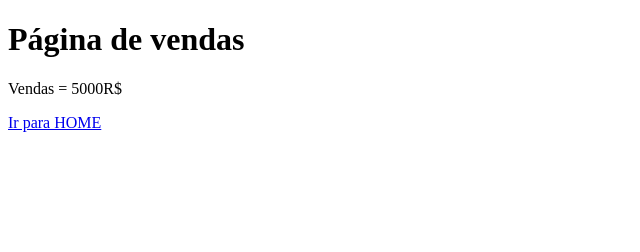
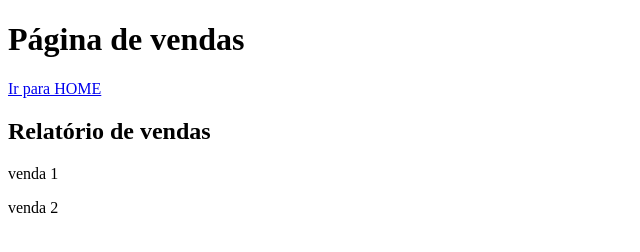
Before and after one commit to Mateusinbessa/learninggithub, a plain HTML site: page vendas.html in a window 1280 px wide. Shown: the whole page, without its empty margins (0-640 px from the left). Drawn offline with Linux system fonts and the light colour scheme.

Commit message:
Testando a conexao com repositorio remoto

```diff
--- a/vendas.html
+++ b/vendas.html
@@ -7,7 +7,9 @@
 </head>
 <body>
     <h1>Página de vendas</h1>
-    <p>Vendas = 5000R$</p>
     <a href="index.html">Ir para HOME</a>
+    <h2>Relatório de vendas</h2>
+    <p>venda 1</p>
+    <p>venda 2</p>
 </body>
 </html>
```
